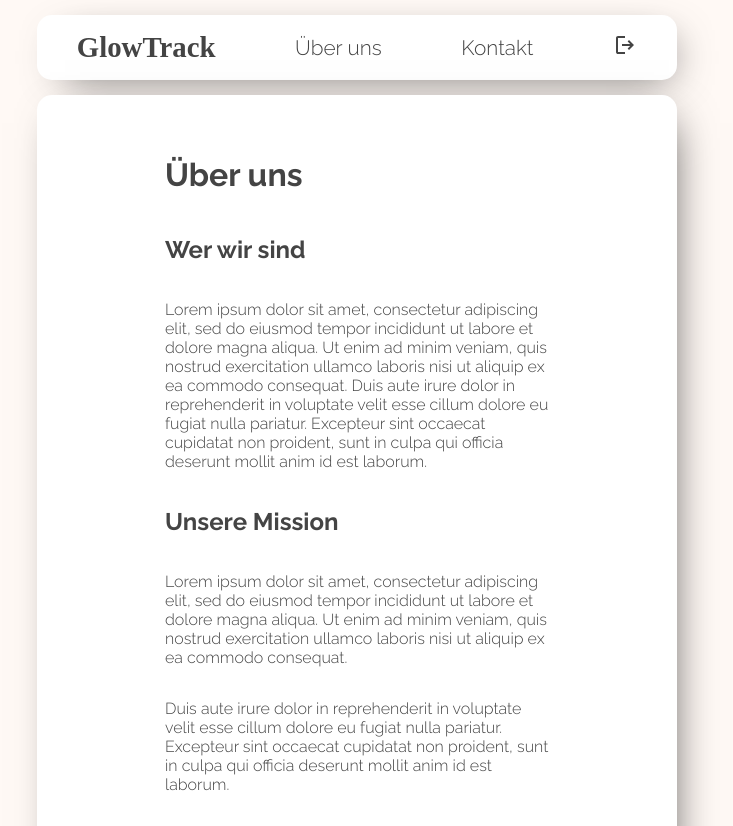
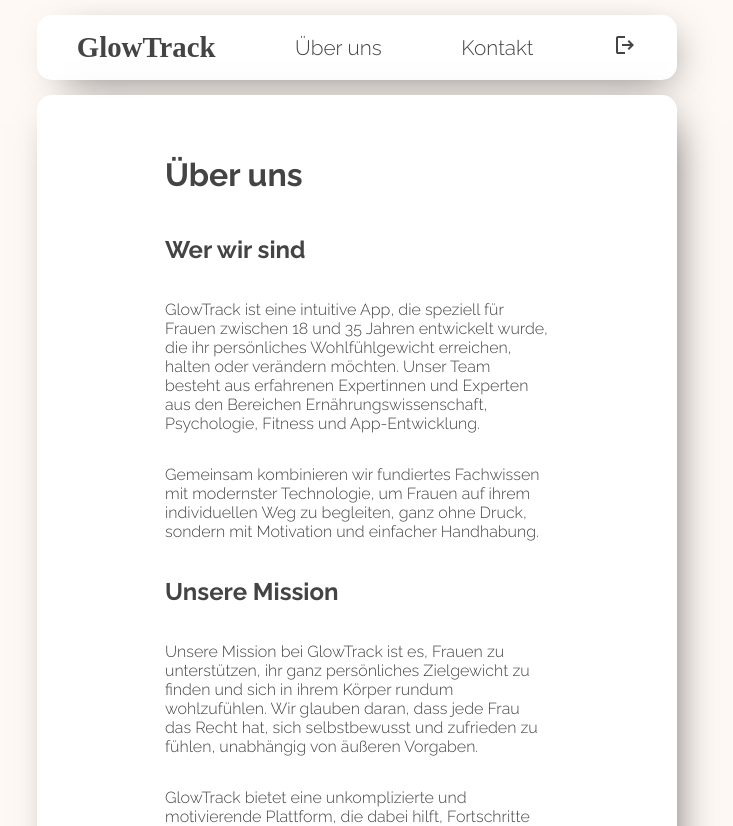
Before and after one commit to concentratedmuesli/GlowTrack-Frontend, a React (Create React App) app: page /ueber-uns in a window 1280 px wide. Shown: the top 826 px of the page, without its empty margins (283-1016 px from the left). Built offline with nearby package versions, Linux system fonts and the light colour scheme; a web font is replaced by a local one.

Commit message:
Add about us text

```diff
--- a/src/UeberUns.js
+++ b/src/UeberUns.js
@@ -15,26 +15,29 @@
           <h1>Über uns</h1>
           <h2>Wer wir sind</h2>
           <p>
-            Lorem ipsum dolor sit amet, consectetur adipiscing elit, sed do
-            eiusmod tempor incididunt ut labore et dolore magna aliqua. Ut enim
-            ad minim veniam, quis nostrud exercitation ullamco laboris nisi ut
-            aliquip ex ea commodo consequat. Duis aute irure dolor in
-            reprehenderit in voluptate velit esse cillum dolore eu fugiat nulla
-            pariatur. Excepteur sint occaecat cupidatat non proident, sunt in
-            culpa qui officia deserunt mollit anim id est laborum.
+            GlowTrack ist eine intuitive App, die speziell für Frauen zwischen
+            18 und 35 Jahren entwickelt wurde, die ihr persönliches
+            Wohlfühlgewicht erreichen, halten oder verändern möchten. Unser Team
+            besteht aus erfahrenen Expertinnen und Experten aus den Bereichen
+            Ernährungswissenschaft, Psychologie, Fitness und App-Entwicklung.
+          </p>
+          <p>
+            Gemeinsam kombinieren wir fundiertes Fachwissen mit modernster
+            Technologie, um Frauen auf ihrem individuellen Weg zu begleiten,
+            ganz ohne Druck, sondern mit Motivation und einfacher Handhabung.
           </p>
           <h2>Unsere Mission</h2>
           <p>
-            Lorem ipsum dolor sit amet, consectetur adipiscing elit, sed do
-            eiusmod tempor incididunt ut labore et dolore magna aliqua. Ut enim
-            ad minim veniam, quis nostrud exercitation ullamco laboris nisi ut
-            aliquip ex ea commodo consequat.
+            Unsere Mission bei GlowTrack ist es, Frauen zu unterstützen, ihr
+            ganz persönliches Zielgewicht zu finden und sich in ihrem Körper
+            rundum wohlzufühlen. Wir glauben daran, dass jede Frau das Recht
+            hat, sich selbstbewusst und zufrieden zu fühlen, unabhängig von
+            äußeren Vorgaben.
           </p>
           <p>
-            Duis aute irure dolor in reprehenderit in voluptate velit esse
-            cillum dolore eu fugiat nulla pariatur. Excepteur sint occaecat
-            cupidatat non proident, sunt in culpa qui officia deserunt mollit
-            anim id est laborum.
+            GlowTrack bietet eine unkomplizierte und motivierende Plattform, die
+            dabei hilft, Fortschritte sichtbar zu machen und den eigenen Weg zum
+            Wohlfühlgewicht nachhaltig zu begleiten.
           </p>
         </div>
       </div>
```
